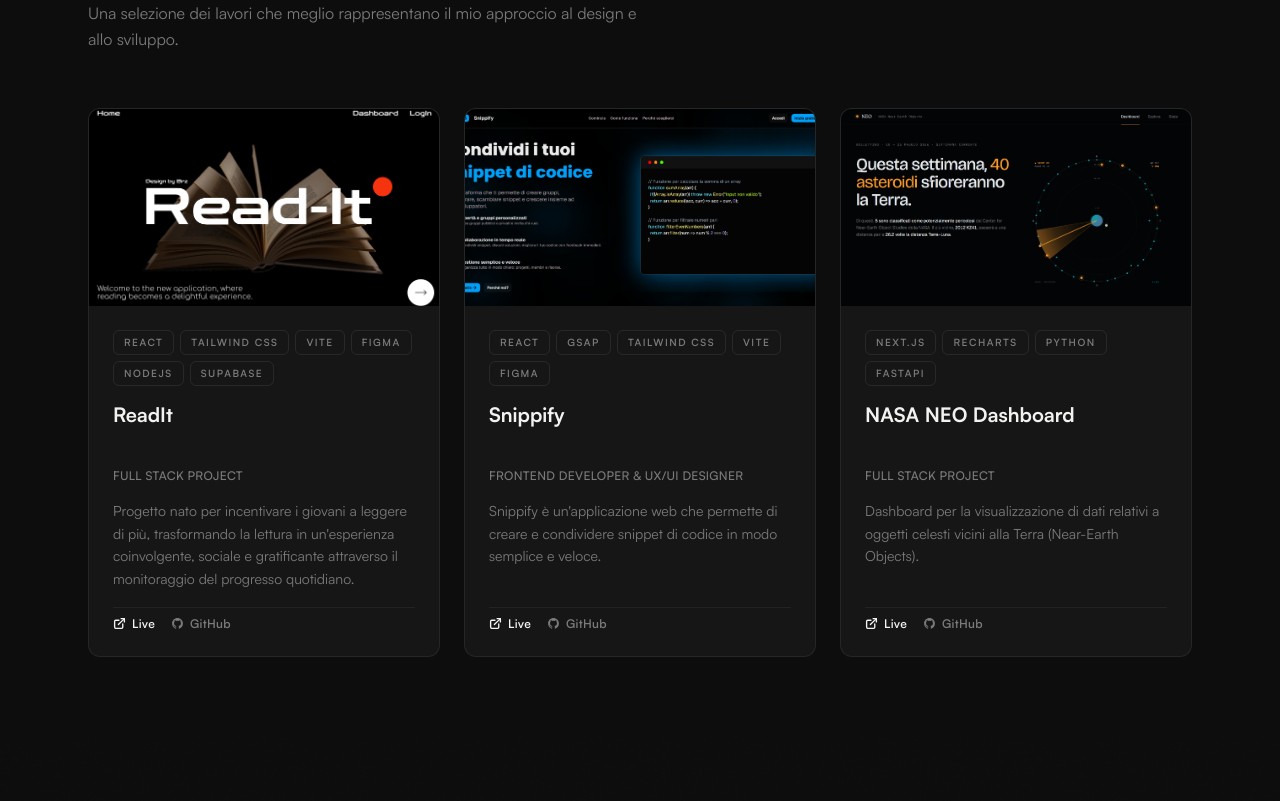
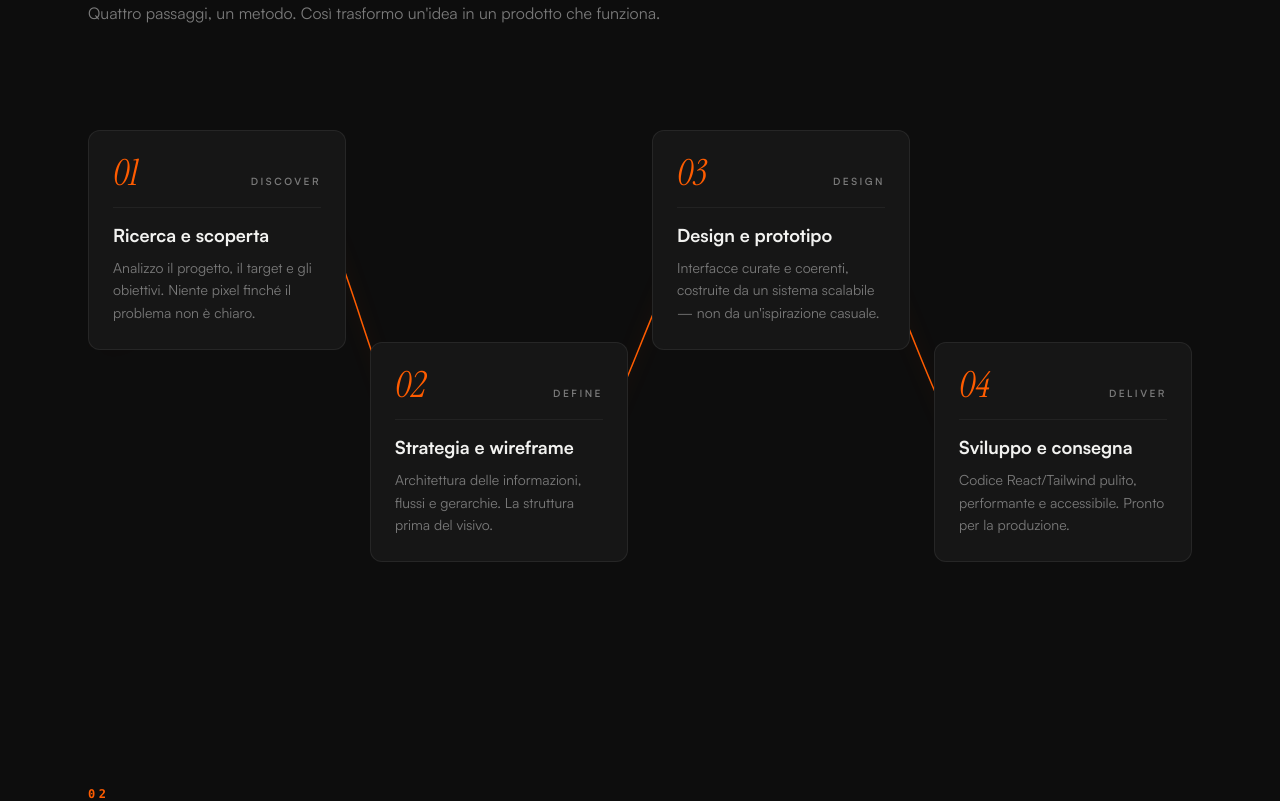
Before and after one commit to NicolasBrazzo/Portfolio, a React (Vite) app: page / in a window 1280 px wide. Shown: the part 980-1781 px from the top of the page. Built offline with nearby package versions, Linux system fonts and the light colour scheme.

Commit message:
feat: add Process and SocialProof components, update section titles for consistency

```diff
--- a/src/components/HomeSection/About.jsx
+++ b/src/components/HomeSection/About.jsx
@@ -87,7 +87,7 @@
           {/* ── Colonna sinistra – testo + stat ─────── */}
           <div className="flex flex-col gap-10">
             <div ref={leftRef} className="flex flex-col gap-8">
-              <SectionTitle number="03" title="Chi sono" />
+              <SectionTitle number="04" title="Chi sono" />
 
               {/* Intro – parole chiave in Instrument Serif italic + arancio */}
               <div className="flex flex-col gap-5 text-base md:text-lg leading-relaxed text-muted max-w-lg">
--- /dev/null
+++ b/src/components/HomeSection/Process.jsx
@@ -0,0 +1,279 @@
+import { useRef } from "react";
+import { useGSAP } from "@gsap/react";
+import { gsap, ScrollTrigger } from "../../lib/gsap";
+import { prefersReducedMotion } from "../../lib/motion";
+import { Container } from "../ui/Container";
+import { Section } from "../ui/Section";
+import { SectionTitle } from "../ui/SectionTitle";
+
+const steps = [
+  {
+    number: "01",
+    label: "Discover",
+    title: "Ricerca e scoperta",
+    description:
+      "Analizzo il progetto, il target e gli obiettivi. Niente pixel finché il problema non è chiaro.",
+  },
+  {
+    number: "02",
+    label: "Define",
+    title: "Strategia e wireframe",
+    description:
+      "Architettura delle informazioni, flussi e gerarchie. La struttura prima del visivo.",
+  },
+  {
+    number: "03",
+    label: "Design",
+    title: "Design e prototipo",
+    description:
+      "Interfacce curate e coerenti, costruite da un sistema scalabile — non da un'ispirazione casuale.",
+  },
+  {
+    number: "04",
+    label: "Deliver",
+    title: "Sviluppo e consegna",
+    description:
+      "Codice React/Tailwind pulito, performante e accessibile. Pronto per la produzione.",
+  },
+];
+
+export const Process = () => {
+  const sectionRef = useRef(null);
+  const cardsRef = useRef([]);
+  const pathRef = useRef(null);
+  const dotsRef = useRef([]);
+
+  useGSAP(
+    () => {
+      if (prefersReducedMotion()) return;
+
+      const cards = cardsRef.current.filter(Boolean);
+      const dots = dotsRef.current.filter(Boolean);
+      const path = pathRef.current;
+
+      if (cards.length) gsap.set(cards, { opacity: 0, y: 48 });
+      if (dots.length) gsap.set(dots, { scale: 0, transformOrigin: "center" });
+
+      if (path) {
+        const length = path.getTotalLength();
+        gsap.set(path, {
+          strokeDasharray: length,
+          strokeDashoffset: length,
+        });
+      }
+
+      ScrollTrigger.create({
+        trigger: sectionRef.current,
+        start: "top 70%",
+        onEnter: () => {
+          const tl = gsap.timeline({ defaults: { ease: "power3.out" } });
+
+          if (path) {
+            tl.to(path, {
+              strokeDashoffset: 0,
+              duration: 1.6,
+              ease: "power2.inOut",
+            });
+          }
+
+          if (cards.length) {
+            tl.to(
+              cards,
+              {
+                opacity: 1,
+                y: 0,
+                duration: 0.65,
+                stagger: 0.14,
+              },
+              "-=1.2",
+            );
+          }
+
+          if (dots.length) {
+            tl.to(
+              dots,
+              {
+                scale: 1,
+                duration: 0.45,
+                ease: "back.out(2)",
+                stagger: 0.14,
+              },
+              "-=1.0",
+            );
+          }
+        },
+        once: true,
+      });
+    },
+    { scope: sectionRef },
+  );
+
+  return (
+    <Section id="process" ref={sectionRef}>
+      {/* Glow decorativo coerente con Hero */}
+      <div
+        aria-hidden
+        className="absolute inset-0 pointer-events-none"
+      />
+
+      <Container className="relative flex flex-col gap-10">
+        <SectionTitle
+          number="01"
+          title="Il mio processo"
+          subtitle="Quattro passaggi, un metodo. Così trasformo un'idea in un prodotto che funziona."
+        />
+
+        {/* ─── Layout orizzontale (lg+) ─────────────────────────── */}
+        <div className="relative hidden lg:block">
+          {/* Filo SVG – serpentina orizzontale che thread-a tra le card */}
+          <svg
+            className="absolute inset-0 w-full h-full pointer-events-none"
+            viewBox="0 0 1200 360"
+            preserveAspectRatio="none"
+            aria-hidden
+          >
+            <defs>
+              <linearGradient id="thread-gradient" x1="0" y1="0" x2="1" y2="0">
+                <stop offset="0%" stopColor="var(--color-accent)" stopOpacity="0" />
+                <stop offset="8%" stopColor="var(--color-accent)" stopOpacity="1" />
+                <stop offset="92%" stopColor="var(--color-accent)" stopOpacity="1" />
+                <stop offset="100%" stopColor="var(--color-accent)" stopOpacity="0" />
+              </linearGradient>
+            </defs>
+            <path
+              ref={pathRef}
+              d="M 0 180 C 100 180, 100 70, 200 70 C 300 70, 300 290, 450 290 C 600 290, 600 70, 750 70 C 900 70, 900 290, 1050 290 C 1150 290, 1150 180, 1200 180"
+              fill="none"
+              stroke="url(#thread-gradient)"
+              strokeWidth="1.5"
+              strokeLinecap="round"
+              vectorEffect="non-scaling-stroke"
+              style={{
+                filter: "drop-shadow(0 0 8px var(--color-accent-glow))",
+              }}
+            />
+
+            {/* Dot di intersezione su ogni card */}
+            {[
+              { cx: 200, cy: 70 },
+              { cx: 450, cy: 290 },
+              { cx: 750, cy: 70 },
+              { cx: 1050, cy: 290 },
+            ].map((d, i) => (
+              <circle
+                key={i}
+                ref={(el) => {
+                  dotsRef.current[i] = el;
+                }}
+                cx={d.cx}
+                cy={d.cy}
+                r="5"
+                fill="var(--color-accent)"
+                vectorEffect="non-scaling-stroke"
+                style={{
+                  filter: "drop-shadow(0 0 6px var(--color-accent-glow))",
+                }}
+              />
+            ))}
+          </svg>
+
+          {/* Card sfalsate – stessa grid del SVG (4 col, due "row band") */}
+          <div className="relative grid grid-cols-4 gap-x-6" style={{ minHeight: "560px" }}>
+            {steps.map((step, i) => {
+              const isTop = i % 2 === 0;
+              return (
+                <div
+                  key={step.number}
+                  ref={(el) => {
+                    cardsRef.current[i] = el;
+                  }}
+                  className={[
+                    "relative",
+                    isTop ? "self-start mt-16" : "self-end mb-16",
+                  ].join(" ")}
+                >
+                  <ProcessCard step={step} />
+                </div>
+              );
+            })}
+          </div>
+        </div>
+
+        {/* ─── Fallback md – griglia 2x2 ───────────────────────── */}
+        <div className="hidden md:grid lg:hidden grid-cols-2 gap-6">
+          {steps.map((step, i) => (
+            <div
+              key={step.number}
+              ref={(el) => {
+                cardsRef.current[i] = el;
+              }}
+            >
+              <ProcessCard step={step} />
+            </div>
+          ))}
+        </div>
+
+        {/* ─── Mobile – stack verticale con filo a sinistra ─── */}
+        <div className="md:hidden relative pl-8">
+          <div
+            aria-hidden
+            className="absolute left-3 top-2 bottom-2 w-px"
+            style={{
+              background:
+                "linear-gradient(to bottom, transparent, var(--color-accent) 10%, var(--color-accent) 90%, transparent)",
+            }}
+          />
+          <div className="flex flex-col gap-8">
+            {steps.map((step, i) => (
+              <div
+                key={step.number}
+                ref={(el) => {
+                  cardsRef.current[i] = el;
+                }}
+                className="relative"
+              >
+                <span
+                  className="absolute -left-[1.55rem] top-6 w-3 h-3 rounded-full bg-accent"
+                  style={{ boxShadow: "0 0 8px var(--color-accent-glow)" }}
+                  aria-hidden
+                />
+                <ProcessCard step={step} />
+              </div>
+            ))}
+          </div>
+        </div>
+      </Container>
+    </Section>
+  );
+};
+
+/* ─── Card singola – isolata per riusare nei 3 breakpoint ──── */
+function ProcessCard({ step }) {
+  return (
+    <article className="group relative h-full u-surface u-border-subtle rounded-xl p-6 transition-all duration-300 hover:u-glow-accent hover:-translate-y-1">
+      {/* Header – numero + label */}
+      <div className="flex items-baseline justify-between gap-3 pb-4 border-b border-white/5">
+        <span
+          className="text-4xl font-black leading-none text-accent"
+          style={{ fontFamily: "var(--font-serif)", fontStyle: "italic" }}
+          aria-hidden
+        >
+          {step.number}
+        </span>
+        <span className="text-[10px] font-semibold tracking-[0.25em] uppercase text-muted">
+          {step.label}
+        </span>
+      </div>
+
+      {/* Body */}
+      <div className="flex flex-col gap-2.5 pt-4">
+        <h3 className="text-lg font-bold leading-tight text-text group-hover:text-accent transition-colors duration-200">
+          {step.title}
+        </h3>
+        <p className="text-sm text-muted leading-relaxed">
+          {step.description}
+        </p>
+      </div>
+    </article>
+  );
+}
--- a/src/components/HomeSection/Projects.jsx
+++ b/src/components/HomeSection/Projects.jsx
@@ -54,7 +54,7 @@
       <Container className="flex flex-col gap-14">
         {/* Header sezione */}
         <SectionTitle
-          number="01"
+          number="02"
           title="Progetti selezionati"
           subtitle="Una selezione dei lavori che meglio rappresentano il mio approccio al design e allo sviluppo."
         />
--- a/src/components/HomeSection/Skills.jsx
+++ b/src/components/HomeSection/Skills.jsx
@@ -65,7 +65,7 @@
         {/* Header */}
         <div ref={titleRef}>
           <SectionTitle
-            number="02"
+            number="03"
             title="Competenze"
             subtitle="Le tecnologie e gli strumenti con cui lavoro ogni giorno."
           />
--- a/src/pages/Home.jsx
+++ b/src/pages/Home.jsx
@@ -5,6 +5,7 @@
 import { Hero } from "../components/HomeSection/Hero";
 import { Projects } from "../components/HomeSection/Projects";
 import { Skills } from "../components/HomeSection/Skills";
+import { Process } from "../components/HomeSection/Process";
 
 export const Home = () => {
   return (
@@ -12,6 +13,7 @@
       <Navbar />
       <main>
         <Hero />
+        <Process />
         <Projects />
         <Skills />
         <About />
```
Also changed, not shown: src/components/HomeSection/PersonalInfo.jsx (added), src/components/HomeSection/SocialProof.jsx (added), 1 other file (tests, documents, lock files or other folders).
